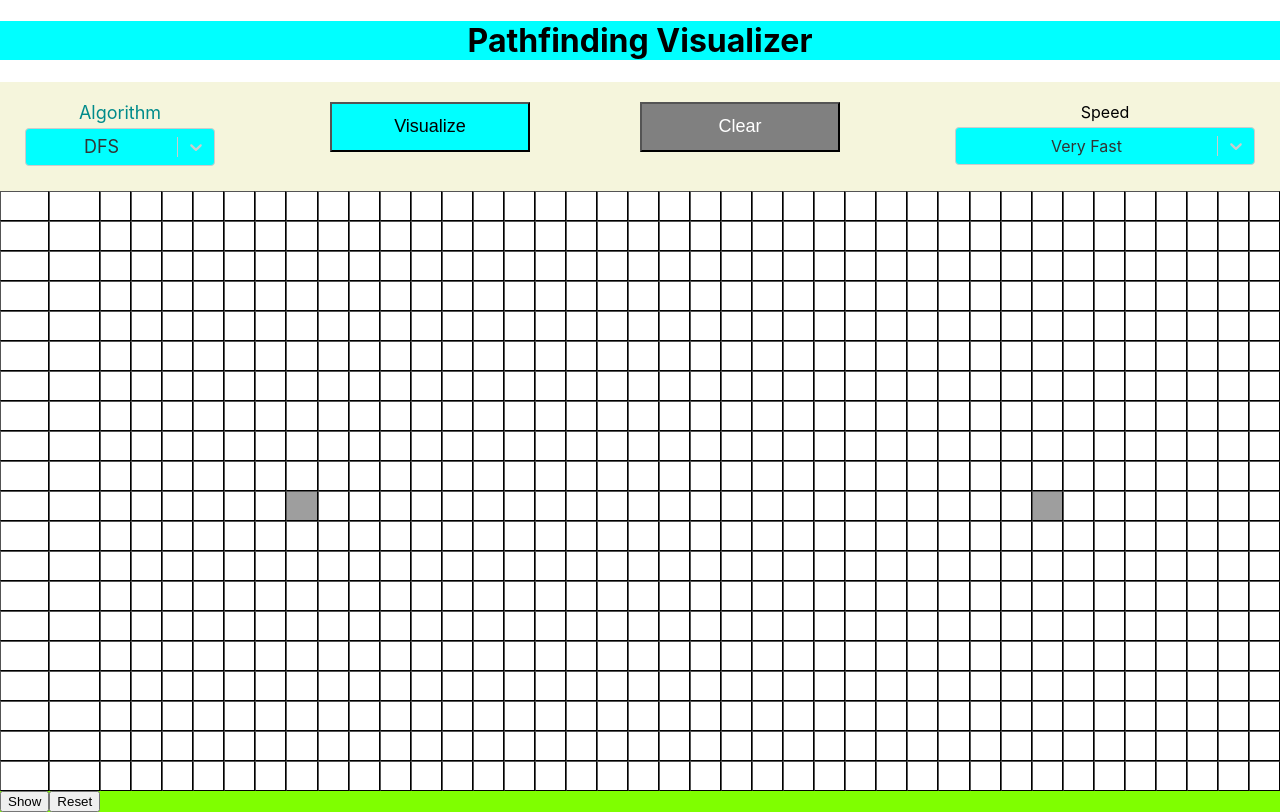
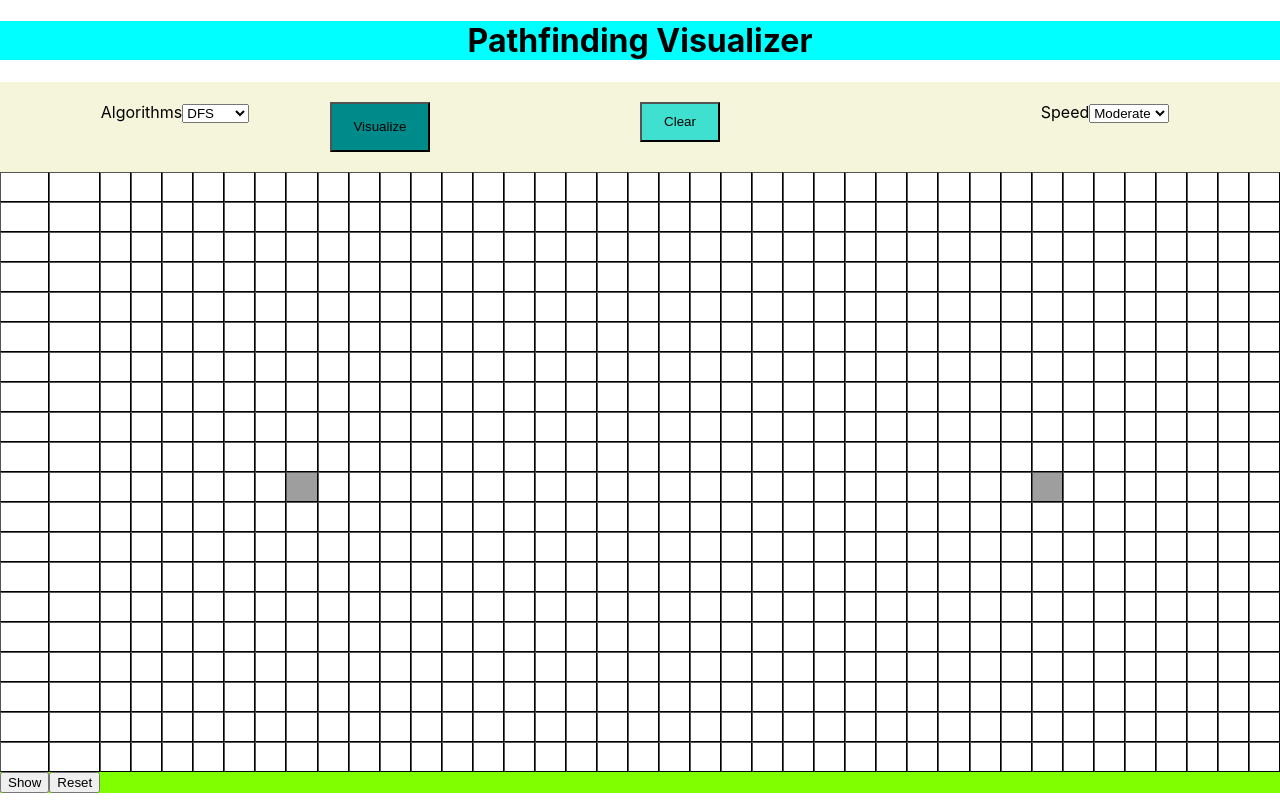
Before and after one commit to BLACKADDER-VIII/Pathfinding_Visualizer, a React (Create React App) app: page / in a window 1280 px wide. Built offline with nearby package versions, Linux system fonts and the light colour scheme; grey boxes are pictures that could not be loaded.

Commit message:
Added: Dijkstra Fixed: Target not being detected when added to blocked node

```diff
--- a/src/grid_func.js
+++ b/src/grid_func.js
@@ -4,7 +4,6 @@ import { useState} from "react";
 import bfs from "./BFS";
 import dfs from "./DFS"
 import dijkstra from "./Dijkstra";
-import Select from 'react-select'
 
 const Grid = (props)=>{
         const [disabled, set_disabled] = useState(false);
@@ -13,12 +12,11 @@ const Grid = (props)=>{
         const [has_visualized, set_has_visualized] = useState(false);
         const ref_has_visualized = useRef(has_visualized);
         ref_has_visualized.current = has_visualized;
-        const algo_enum = {BFS:0, DFS:1, Dijkstra:2};
+        const algo_enum = {BFS:1, DFS:2, Dijkstra:3};
         const grid = props.grid;
         const [trigger, set_trigger] = useState(false);
         const [algo, set_algo] = useState(algo_enum.DFS);
-        const [timer, set_timer] = useState(4);
-        const [timer_label, set_timer_label] = useState('Very Fast');
+        const [timer, set_timer] = useState(15);
         const ref = useRef(trigger);
         ref.current = trigger;
         const [mouse_down, set_mouse_down] = useState(false);
@@ -38,15 +36,12 @@ const Grid = (props)=>{
         ref_target.current = target;
         let order_arr = [];
         let path = [];
-        const alg_options = [{ value: algo_enum.BFS, label: 'BFS'}, { value: algo_enum.DFS, label: 'DFS'}, {value: algo_enum.Dijkstra, label: 'Dijkstra'}];
-        const speed_options = [{value: 0, label: 'Instant'}, {value: 4, label: 'Very Fast'}, {value: 7, label: 'Fast'}, {value: 12, label: 'Moderate'}, {value: 20, label: 'Slow'}, {value: 30, label: 'Very Slow'}];
-        function animate(){
+    function animate(){
         for (let i = 0; i < order_arr.length; i++) {
             setTimeout(()=> {
                 grid[order_arr[i][0]][order_arr[i][1]].visited = true;
                 set_trigger(!ref.current);
             },timer*i);
-
         }
         setTimeout(()=> {
             for (let i = 0; i < path.length; i++) {
@@ -75,7 +70,6 @@ const Grid = (props)=>{
             }
             case algo_enum.Dijkstra: {
                 path = dijkstra(grid, start, order_arr);
-                break;
             }
             default:
                 console.log(algo);
@@ -123,14 +117,26 @@ const Grid = (props)=>{
         return (
             <>
                 <div className="Control_Bar">
-                    <label style={{width: 200, fontSize: 18, color: 'darkcyan',}}>Algorithm
-                        <Select classNamePrefix={"sl_alg"} styles={{control: (df)=>({...df, backgroundColor: 'cyan', margin: 5}), option:(df)=>({...df, backgroundColor: 'cyan'})}} value={{value: algo, label: alg_options[algo].label}} options={alg_options} onChange={(event)=>set_algo(JSON.parse(event.value))}/>
+                    <label>
+                        Algorithms
+                        <select value={algo} onChange={(event)=>set_algo(JSON.parse(event.target.value))}>
+                            <option value={algo_enum.BFS}>BFS</option>
+                            <option value={algo_enum.DFS}>DFS</option>
+                            <option value={algo_enum.Dijkstra}>Dijkstra</option>
+                        </select>
                     </label>
-                    <button className={'Vis_btn'} disabled={ref_disabled.current} onClickCapture={()=>visualize_handler()}>Visualize</button>
-                    <button className={'clr_btn'} disabled={ref_disabled.current} onClickCapture={()=>clear_grid()}>Clear</button>
+                    <button disabled={ref_disabled.current} style={{backgroundColor: "darkcyan",height: 50, width: 100}} onClickCapture={()=>visualize_handler()}>Visualize</button>
+                    <button disabled={ref_disabled.current} style={{backgroundColor: "turquoise", height: 40, width: 80}} onClickCapture={()=>clear_grid()}>Clear</button>
                     <label>
                         Speed
-                        <Select classNamePrefix={'sl_spd'} styles={{control: (df)=>({...df, backgroundColor: 'cyan', margin: 5}), option:(df)=>({...df, backgroundColor: 'cyan'})}} value={{value: timer, label: timer_label}} options={speed_options} onChange={(event)=>{set_timer(JSON.parse(event.value));set_timer_label(event.label)}}/>
+                        <select value={timer} onChange={(event)=>set_timer(JSON.parse(event.target.value))}>
+                            <option value={0}>Instant</option>
+                            <option value={4}>Very fast</option>
+                            <option value={7}>Fast</option>
+                            <option value={15}>Moderate</option>
+                            <option value={20}>Slow</option>
+                            <option value={30}>Very slow</option>
+                        </select>
                     </label>
                 </div>
                 <div className="Grid" >
--- a/src/node_info.jsx
+++ b/src/node_info.jsx
@@ -11,6 +11,7 @@ export default class node_info {
         this.in_path = false;
         this.clear = true;
         this.dist = Infinity;
+        this.heurist = Infinity;
         this.completed = false;
         this.coord = [i,j];
     };
```
Also changed, not shown: src/A_star.js (added, +63 -0 lines).
